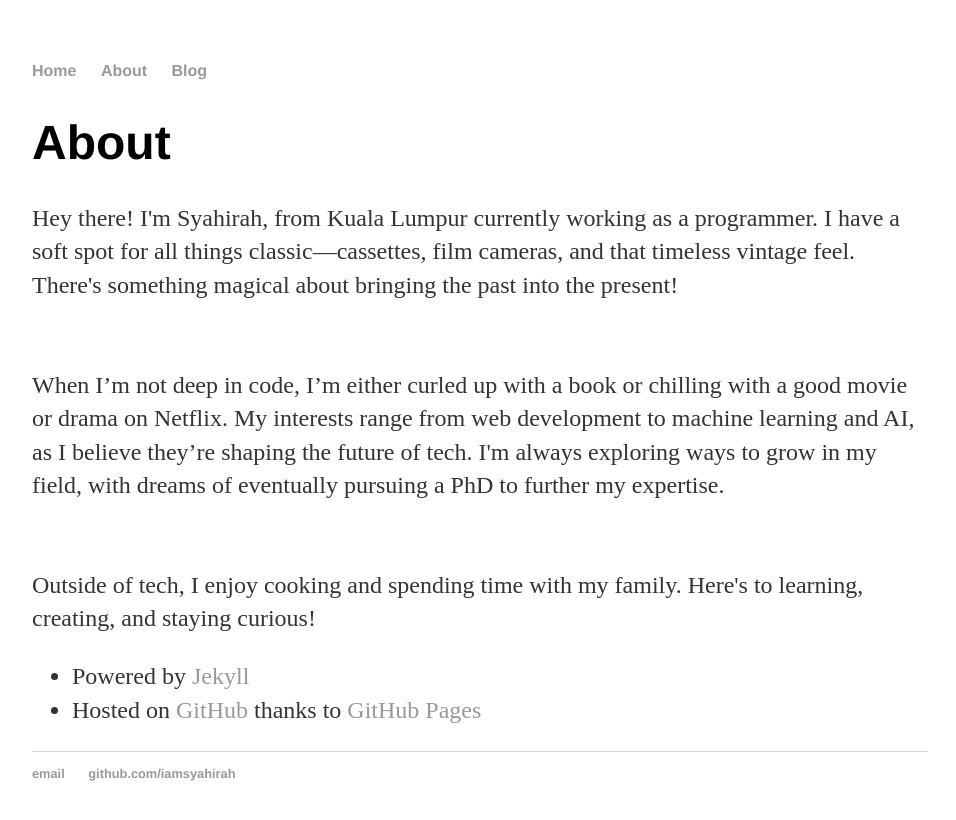
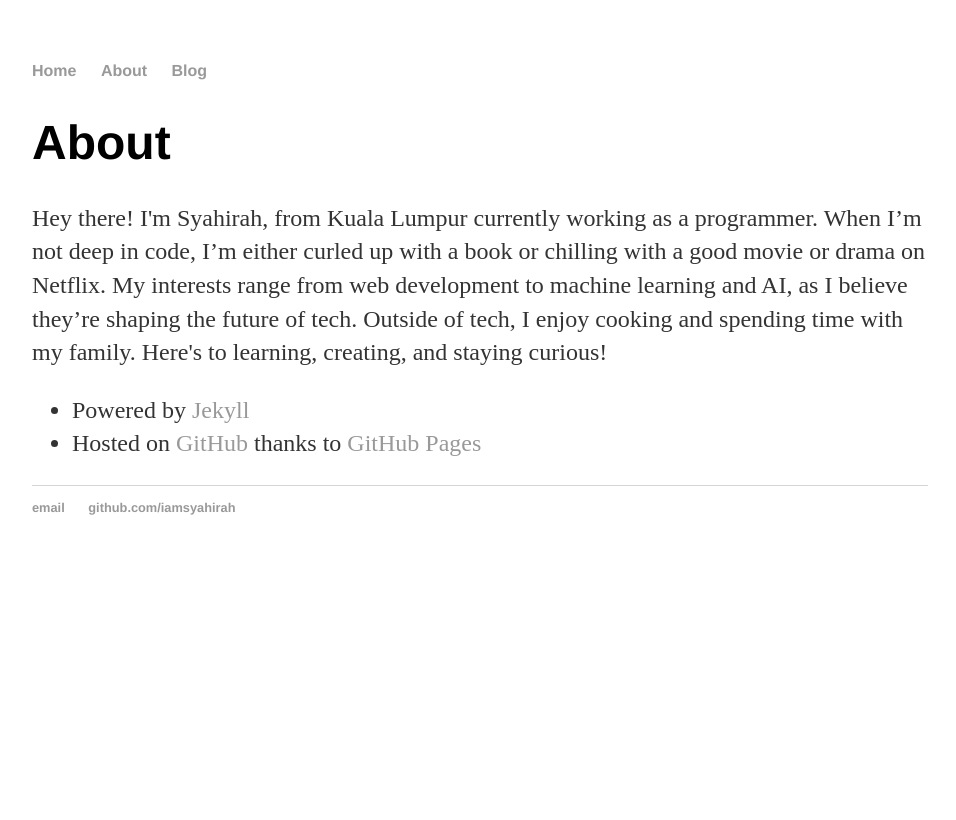
Before and after one commit to iamsyahirah/iamsyahirah.github.io, a Jekyll site: the page built from about/index.html, in a window 1280 px wide. Shown: the top 820 px of the page, without its empty margins (160-1116 px from the left). Built offline with Jekyll 4.4.1, drawn with Linux system fonts in a browser that asks for light colours.

Commit message:
Update index.html

```diff
--- a/about/index.html
+++ b/about/index.html
@@ -5,16 +5,10 @@ title: About
 
 	<div class="about">
 		<h1>About</h1>
-     		<p>Hey there! I'm Syahirah, from Kuala Lumpur currently working as a programmer.
-			I have a soft spot for all things classic—cassettes, film cameras, and that timeless vintage feel.
-			There's something magical about bringing the past into the present!</p>
-<br>
-<p>When I’m not deep in code, I’m either curled up with a book or chilling with a good movie or drama on Netflix.
+     		<p>Hey there! I'm Syahirah, from Kuala Lumpur currently working as a programmer. When I’m not deep in code,
+			I’m either curled up with a book or chilling with a good movie or drama on Netflix.
 My interests range from web development to machine learning and AI, as I believe they’re shaping the future of tech.
-I'm always exploring ways to grow in my field, with dreams of eventually pursuing a PhD to further my expertise.</p>
-<br>
-<p>Outside of tech, I enjoy cooking and spending time with my family.
-Here's to learning, creating, and staying curious!</p>
+Outside of tech, I enjoy cooking and spending time with my family. Here's to learning, creating, and staying curious!</p>
 
 		<ul class="contacts">
 			<li>Powered by <a href="https://jekyllrb.com/" title="Jekyll">Jekyll</a></li>
```
